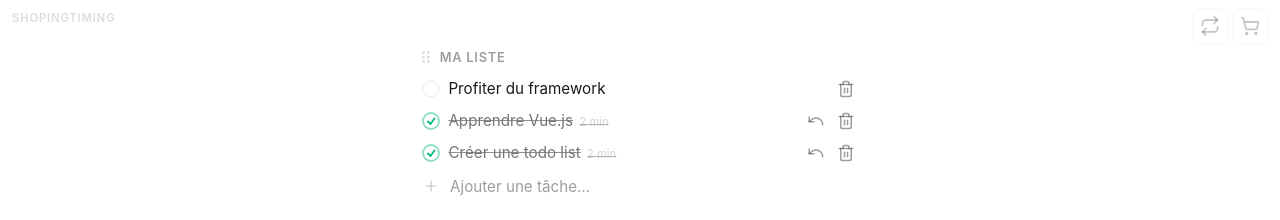
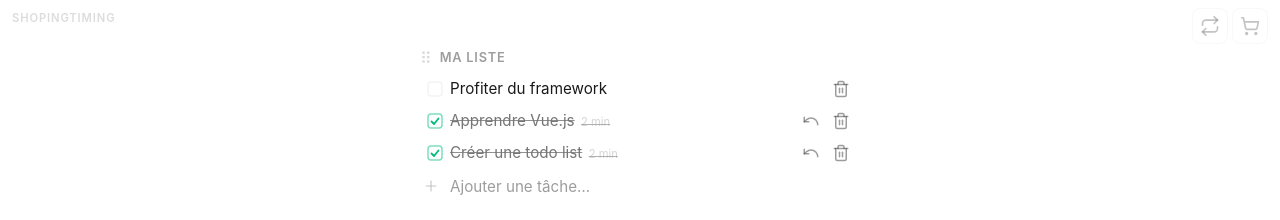
Before and after one commit to CyrilDenoyelle/shoping-timing, a Vue app: page / in a window 1280 px wide. Shown: the top 220 px of the page. Built offline with nearby package versions, Linux system fonts and the light colour scheme.

Commit message:
Refactor TodoItem component to replace progress ring with a progress bar.

```diff
--- a/src/components/TodoItem.vue
+++ b/src/components/TodoItem.vue
@@ -58,38 +58,31 @@ const cancelEdit = () => {
   editText.value = ''
 }
 
-const RING_RADIUS = 8
-const RING_CIRCUMFERENCE = 2 * Math.PI * RING_RADIUS
-const ringOffset = computed(() => {
-  const p = Math.min(props.todo.progress ?? 0, 1)
-  return RING_CIRCUMFERENCE * (p)
+const progressPercent = computed(() => {
+  if (!props.todo.done) return 0
+  return Math.min(props.todo.progress ?? 0, 1) * 100
 })
 </script>
 
 <template>
   <div class="item" :class="{ done: todo.done, compact: compact }">
+    <div
+      v-if="todo.done"
+      class="progress-bar"
+      :style="{ width: progressPercent + '%' }"
+    />
+
     <button class="check" @click="emit('toggle')" aria-label="Toggle">
-      <svg class="ring-svg" width="20" height="20" viewBox="0 0 20 20">
-        <circle
-          class="ring-track"
-          cx="10" cy="10" :r="RING_RADIUS"
-          fill="none"
-          stroke-width="2"
-        />
-        <circle
-          class="ring-fill"
-          cx="10" cy="10" :r="RING_RADIUS"
-          fill="none"
-          stroke-width="2"
-          stroke-linecap="round"
-          :stroke-dasharray="RING_CIRCUMFERENCE"
-          :stroke-dashoffset="ringOffset"
+      <svg width="16" height="16" viewBox="0 0 16 16" fill="none">
+        <rect
+          class="check-box"
+          x="1" y="1" width="14" height="14" rx="3"
+          stroke-width="1.5"
         />
         <polyline
           v-if="todo.done"
-          class="ring-check"
-          points="7 10.5 9.5 13 13.5 7.5"
-          fill="none"
+          class="check-tick"
+          points="4.5 8.5 7 11 11.5 5.5"
           stroke-width="1.8"
           stroke-linecap="round"
           stroke-linejoin="round"
@@ -140,15 +133,18 @@ const ringOffset = computed(() => {
 
 <style scoped>
 .item {
+  position: relative;
   display: flex;
   align-items: center;
   gap: 0.4rem;
-  padding: 0.15rem 0;
+  padding: 0.15rem 0.35rem;
   transition: padding 0.3s, gap 0.3s, opacity 0.3s;
+  overflow: hidden;
+  border-radius: 6px;
 }
 
 .item.compact {
-  padding: 0;
+  padding: 0 0.35rem;
   gap: 0.25rem;
   opacity: 0.45;
 }
@@ -158,63 +154,68 @@ const ringOffset = computed(() => {
 }
 
 .item.compact .check {
-  width: 16px;
-  height: 16px;
-  min-width: 16px;
+  width: 14px;
+  height: 14px;
+  min-width: 14px;
 }
 
-.item.compact .ring-svg {
-  width: 16px;
-  height: 16px;
+.item.compact .check svg {
+  width: 14px;
+  height: 14px;
 }
 
 .item.compact .actions {
   display: none;
 }
 
+.progress-bar {
+  position: absolute;
+  top: 2px;
+  bottom: 2px;
+  left: 0;
+  width: 0;
+  background: var(--accent);
+  opacity: 0.08;
+  border-radius: 6px;
+  transition: width 1.2s ease;
+  pointer-events: none;
+}
+
 .check {
+  position: relative;
   display: flex;
   align-items: center;
   justify-content: center;
-  width: 22px;
-  height: 22px;
-  min-width: 22px;
+  width: 18px;
+  height: 18px;
+  min-width: 18px;
   padding: 0;
   background: none;
   border: none;
   cursor: pointer;
 }
 
-.ring-svg {
-  display: block;
-  transform: rotate(-90deg);
-}
-
-.ring-track {
+.check-box {
   stroke: var(--color-border);
+  fill: none;
   transition: stroke 0.3s;
 }
 
-.item:hover .ring-track {
+.item:hover .check-box {
   stroke: var(--color-border-hover);
 }
 
-.ring-fill {
+.item.done .check-box {
   stroke: var(--accent);
-  transition: stroke-dashoffset 1.5s linear;
+  opacity: 0.5;
 }
 
-.item.done .ring-fill {
-  opacity: 0.4;
-}
-
-.ring-check {
+.check-tick {
   stroke: var(--accent);
-  transform: rotate(90deg);
-  transform-origin: center;
 }
 
 .body {
+  position: relative;
   flex: 1;
   min-width: 0;
 }
@@ -258,8 +259,8 @@ const ringOffset = computed(() => {
   outline: none;
 }
 
-
 .actions {
+  position: relative;
   display: flex;
   align-items: center;
   gap: 0.15rem;
```
